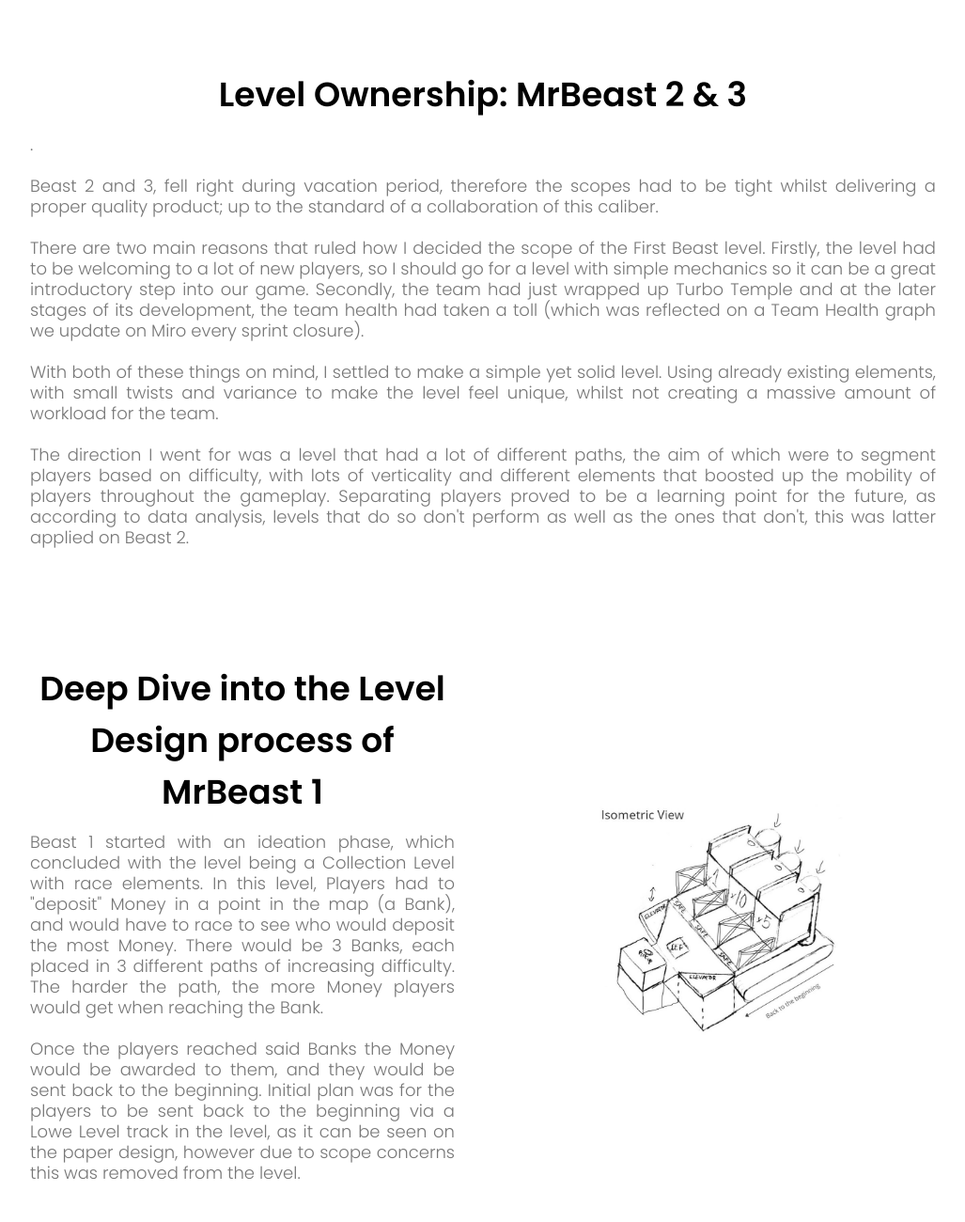
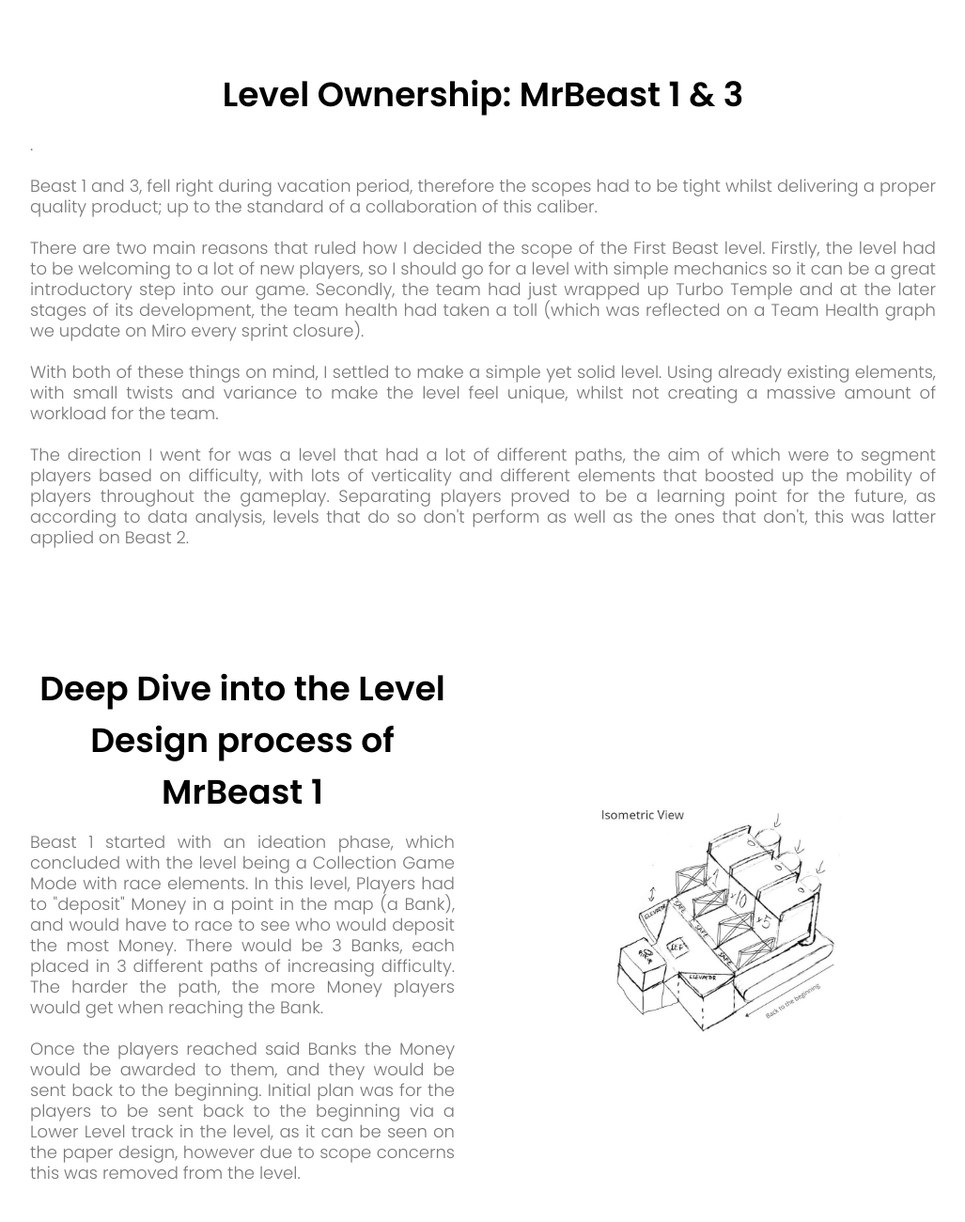
Before and after one commit to AleixAzuelaLuengo/aleixazuelaluengo.github.io, a plain HTML site: page stumbleguys.html in a window 1280 px wide. Shown: the part 1220-2520 px from the top of the page at 94% size, without its empty margins (126-1153 px from the left). Drawn offline with Linux system fonts and the light colour scheme.

Commit message:
Minor grammatical errors

```diff
--- a/stumbleguys.html
+++ b/stumbleguys.html
@@ -65,12 +65,12 @@
 
             <div class="about-col">
                 <h1>Level Design Ownership</h1>
-                <p>As the sole Design owner of my levels, I executed on the vision given by the Game Director from concept to final product, designing an experience that best fit the specifications given. Additionally, I also set the visual direction the level should follow, relying on the Concept Artist's opinion and skills to polish the direction and give it depth. <br><br> In my time as a design owner, I made decisions based on user data, player and peer feedback and team health to achieve excellence of the product we were developing as a team. This was done whilst allowing each member to feel empowered, with weight on the team and having a sense that what we were aiming for was achievable.  </p>
+                <p>As the sole Design owner of my levels, I executed on the vision given by the Game Director from concept to final product, designing an experience that best fit the specifications given. Additionally, I also set the visual direction the level should follow, relying on the Concept Artist's opinion and skills to polish the direction and give it depth. <br><br> In my time as a design owner, I made decisions based on user data, team health, player and peer feedback to achieve excellence of the product we were developing as a team. This was done whilst allowing each member to feel heard, with weight on the team and having a sense that what we were aiming for was achievable.  </p>
             </div>
 
             <div class="about-col">
-                <h1>Level Ownership: MrBeast 2 & 3</h1>
-                <p>.<br><br>Beast 2 and 3, fell right during vacation period, therefore the scopes had to be tight whilst delivering a proper quality product; up to the standard of a collaboration of this caliber.<br><br>
+                <h1>Level Ownership: MrBeast 1 & 3</h1>
+                <p>.<br><br>Beast 1 and 3, fell right during vacation period, therefore the scopes had to be tight whilst delivering a proper quality product; up to the standard of a collaboration of this caliber.<br><br>
                     There are two main reasons that ruled how I decided the scope of the First Beast level. Firstly, the level had to be welcoming to a lot of new players, so I should go for a level with simple mechanics so it can be a great introductory step into our game. Secondly, the team had just wrapped up Turbo Temple and at the later stages of its development, the team health had taken a toll (which was reflected on a Team Health graph we update on Miro every sprint closure).<br><br> With both of these things on mind, I settled to make a simple yet solid level. Using already existing elements, with small twists and variance to make the level feel unique, whilst not creating a massive amount of workload for the team.<br><br>
                     The direction I went for was a level that had a lot of different paths, the aim of which were to segment players based on difficulty, with lots of verticality and different elements that boosted up the mobility of players throughout the gameplay.
                     Separating players proved to be a learning point for the future, as according to data analysis, levels that do so don't perform as well as the ones that don't, this was latter applied on Beast 2.    </p>
@@ -78,7 +78,7 @@
         <div class="row">
             <div class="about-col">
                 <h1>Deep Dive into the Level Design process of MrBeast 1</h1>
-                <p> Beast 1 started with an ideation phase, which concluded with the level being a Collection Level with race elements. In this level, Players had to "deposit" Money in a point in the map (a Bank), and would have to race to see who would deposit the most Money.  There would be 3 Banks, each placed in 3 different paths of increasing difficulty. The harder the path, the more Money players would get when reaching the Bank. <br><br> Once the players reached said Banks the Money would be awarded to them, and they would be sent back to the beginning. Initial plan was for the players to be sent back to the beginning via a Lowe Level track in the level, as it can be seen on the paper design, however due to scope concerns this was removed from the level.
+                <p> Beast 1 started with an ideation phase, which concluded with the level being a Collection Game Mode with race elements. In this level, Players had to "deposit" Money in a point in the map (a Bank), and would have to race to see who would deposit the most Money.  There would be 3 Banks, each placed in 3 different paths of increasing difficulty. The harder the path, the more Money players would get when reaching the Bank. <br><br> Once the players reached said Banks the Money would be awarded to them, and they would be sent back to the beginning. Initial plan was for the players to be sent back to the beginning via a Lower Level track in the level, as it can be seen on the paper design, however due to scope concerns this was removed from the level.
 
                 </p>
             </div>
@@ -215,7 +215,7 @@
 
 <section class="footer">
     <ul><li><a href="index.html">HOME</a></li></ul>
-    <ul><li><a href="evozor.html">BACK TO TOP</a></li></ul>
+    <ul><li><a href="stumbleguys.html">BACK TO TOP</a></li></ul>
         <h4>Get in touch!</h4>
         <div class="icons">
             <a href="mailto: aleix.azuela@gmail.com"><i class="fa fa-envelope-o"></i></a>
```
